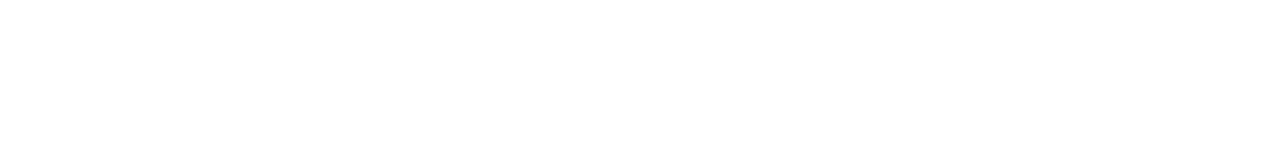
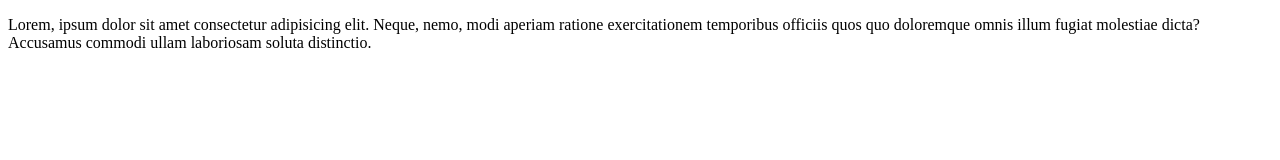
Before and after one commit to edskate/Cria-o-de-Art-001, a plain HTML site: page index.html in a window 1280 px wide. Drawn offline with Linux system fonts and the light colour scheme.

Commit message:
foi adicionado um paragrafo

```diff
--- a/index.html
+++ b/index.html
@@ -9,7 +9,7 @@
 </head>
 
 <body>
-
+<p>Lorem, ipsum dolor sit amet consectetur adipisicing elit. Neque, nemo, modi aperiam ratione exercitationem temporibus officiis quos quo doloremque omnis illum fugiat molestiae dicta? Accusamus commodi ullam laboriosam soluta distinctio.</p>
 </body>
 
 </html>
```
